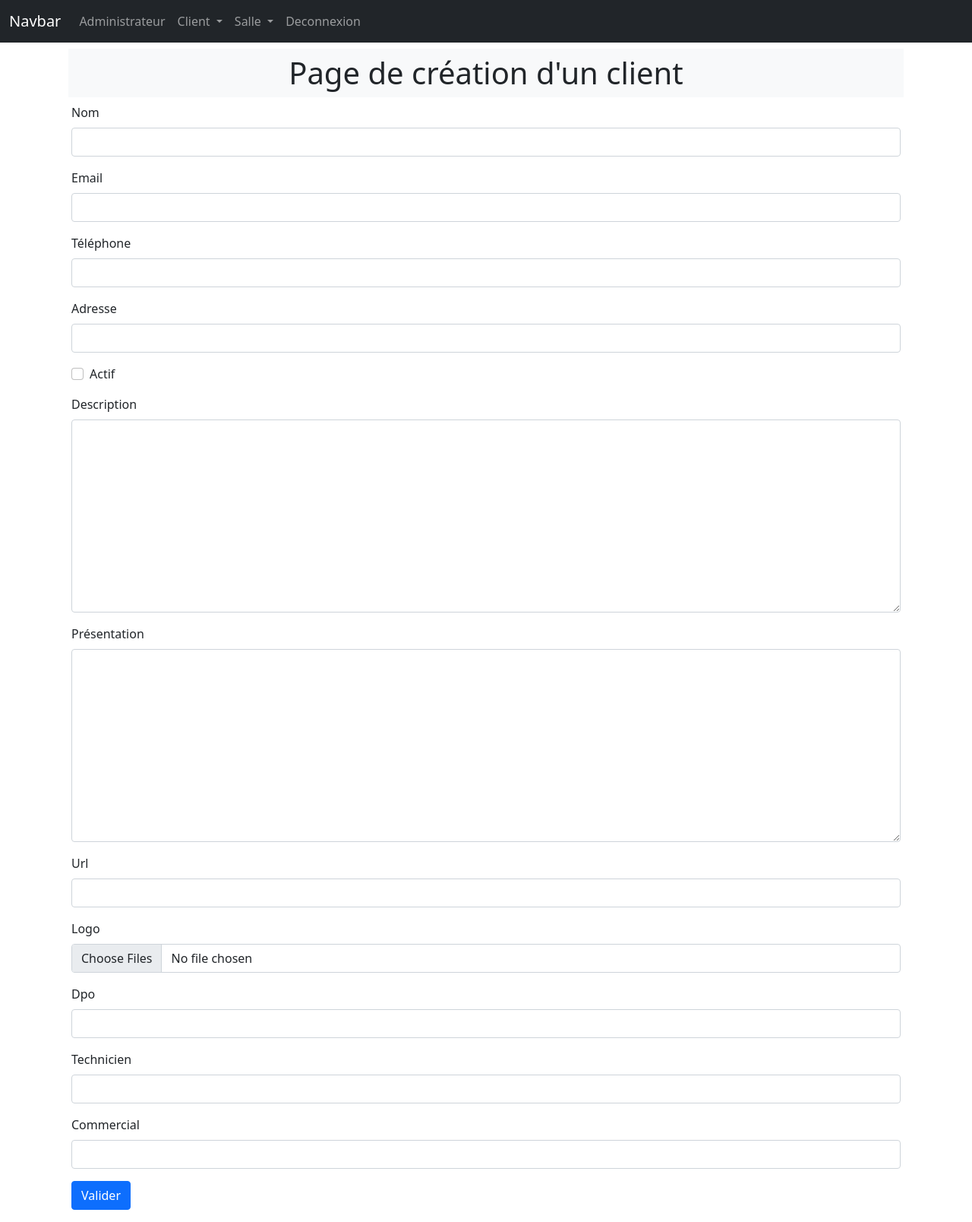
After one commit to Ambrois123/tp-gestion_salle_sport-back, a PHP site: template views/createClient.php in a window 1280 px wide. The commit adds this page. Shown: the whole page at 76% size. Run offline with PHP 8.4, Linux system fonts and the light colour scheme; the template is opened without the code that fills it, so the values that code supplies are empty; some libraries are stand-ins or nearby versions.

Commit message:
finish crud for client

```diff
--- a/index.php
+++ b/index.php
@@ -103,7 +103,9 @@ try {
                                 break;
                             case "updateValidate" : $clientController->update();
                                 break;
-                            case "creation" : echo "creation d'un client";
+                            case "creation" : $clientController->createTemplate();
+                                break;
+                            case "validateCreate" : $clientController->create();
                                 break;
                             default:
                                 throw new Exception("Page Not Found");
--- /dev/null
+++ b/views/createClient.php
@@ -0,0 +1,63 @@
+<?php ob_start(); ?>
+
+<form method="POST" action="<?= URL ?>admin/clients/validateCreate" class="container pb-3">
+  <div class="mb-3">
+    <label for="client_name" class="form-label">Nom</label>
+    <input type="text" class="form-control" id="client_name" name="client_name">
+  </div>
+  <div class="mb-3">
+    <label for="client_email" class="form-label">Email</label>
+    <input type="client_email" class="form-control" id="client_email" name="client_email">
+  </div>
+  <div class="mb-3">
+    <label for="client_tel" class="form-label">Téléphone</label>
+    <input type="phoneNumber" class="form-control" id="client_tel" name="client_tel">
+  </div>
+  <div class="mb-3">
+    <label for="client_address" class="form-label">Adresse</label>
+    <input type="text" class="form-control" id="client_address" name="client_address">
+  </div>
+  <div class="mb-3 form-check">
+    <input type="checkbox" class="form-check-input" id="client_active" name="client_active">
+    <label class="form-check-label" for="exampleCheck1">Actif</label>
+  </div>
+  <div class="mb-3">
+    <label for="client_description" class="form-label">Description</label>
+    <textarea name="client_description" id="client_description" rows="10" class="form-control"></textarea>
+  </div>
+  <div class="mb-3">
+    <label for="client_presentation" class="form-label">Présentation</label>
+    <textarea name="client_presentation" id="client_presentation" rows="10" class="form-control"></textarea>
+  </div>
+  <div class="mb-3">
+    <label for="client_url" class="form-label">Url</label>
+    <input type="text" class="form-control" id="client_url" name="client_url">
+  </div>
+  <div class="mb-3">
+  <label for="client_logo" class="form-label">Logo</label>
+  <input class="form-control" type="file" id="client_logo" multiple>
+</div>
+  <div class="mb-3">
+    <label for="client_dpo" class="form-label">Dpo</label>
+    <input type="text" class="form-control" id="client_dpo" name="client_dpo">
+  </div>
+  <div class="mb-3">
+    <label for="client_tech" class="form-label">Technicien</label>
+    <input type="text" class="form-control" id="client_tech" name="client_tech">
+  </div>
+  <div class="mb-3">
+    <label for="client_com" class="form-label">Commercial</label>
+    <input type="text" class="form-control" id="client_com" name="client_com">
+  </div>
+  <button type="submit" class="btn btn-primary">Valider</button>
+</form>
+
+<?php
+//Put the content in the variable content
+$content = ob_get_clean();
+//title of the page
+$title = "Page de création d'un client";
+//call the template create in views.
+require "./views/template.php";
+
+?>
```
Also changed, not shown: controllers/clientController.php (+41 -4 lines), models/clientModel.php (+27 -0 lines).
